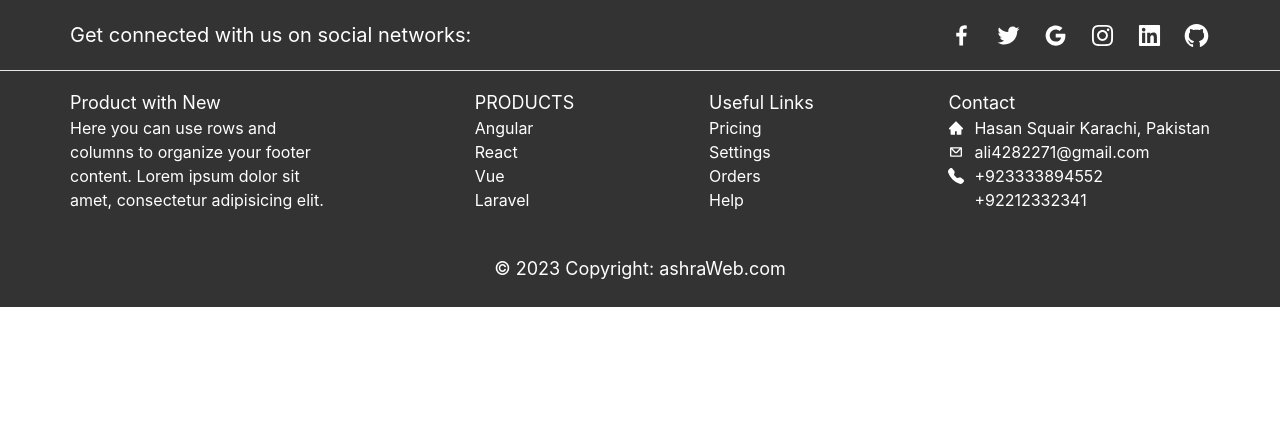
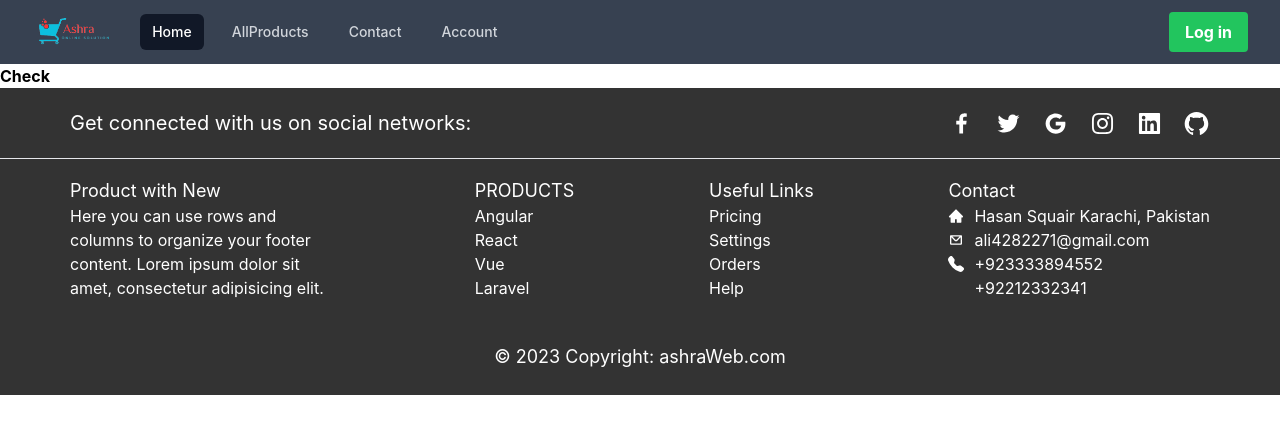
Before and after one commit to ashrafali2000/assignment-react-01, a React (Create React App) app: page /check in a window 1280 px wide. Shown: the top 434 px of the page. Built offline with nearby package versions, Linux system fonts and the light colour scheme; some icons are missing.

Commit message:
add check route

```diff
--- a/src/App.js
+++ b/src/App.js
@@ -13,6 +13,7 @@ import SingleProductPage from "./pages/singleProductPage";
 import { useState } from "react";
 import NewItem from "./pages/newItem";
 import { AuthContext } from "./Context/AuthContext";
+import Check from "./pages/check";
 
 function App() {
   const [userImg, setUserImg]  = useState("");
@@ -81,6 +82,8 @@ function App() {
         <Route path="contact" element={<Contact></Contact>} />
         <Route path="addToCart" element={<AddToCart></AddToCart>} />
 
+        <Route path="check" element={<Check></Check>}/>
+
         </ Route>
       </Routes>
     </div>
--- a/src/components/layout/index.js
+++ b/src/components/layout/index.js
@@ -20,6 +20,7 @@ export default function Layout() {
     { name: "Account", href: "/account", current: false },
     { name: "Dashboard", href: "/dashboard", current: false },
     { name: "AddProduct", href: "/addProduct", current: false },
+    { name: "Check", href: "/check", current: false },
   ];
 
   const navigation2 = [
--- /dev/null
+++ b/src/pages/check/index.js
@@ -0,0 +1,9 @@
+import React from 'react'
+
+const Check = () => {
+  return (
+    <div className='font-bold text-[40]'>Check</div>
+  )
+}
+
+export default Check
```
